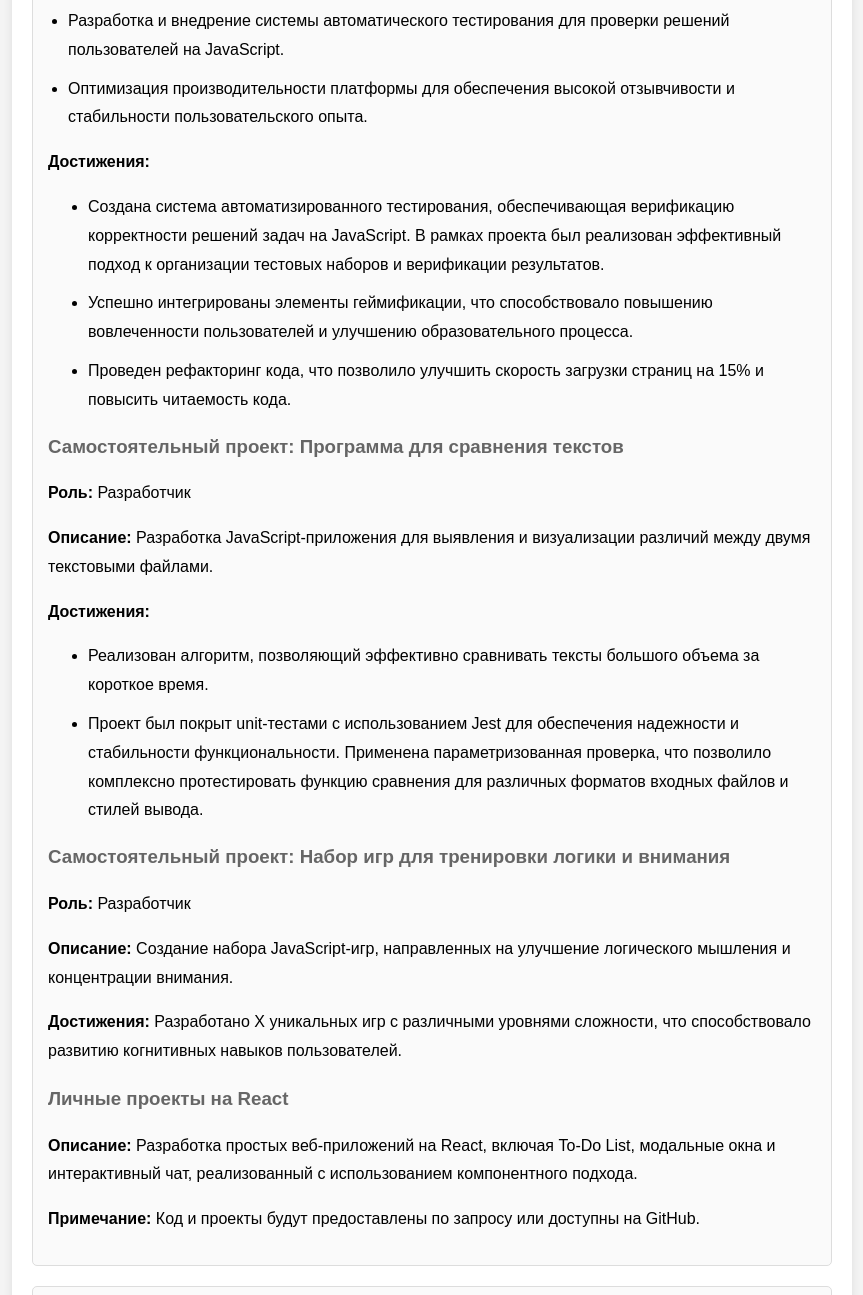
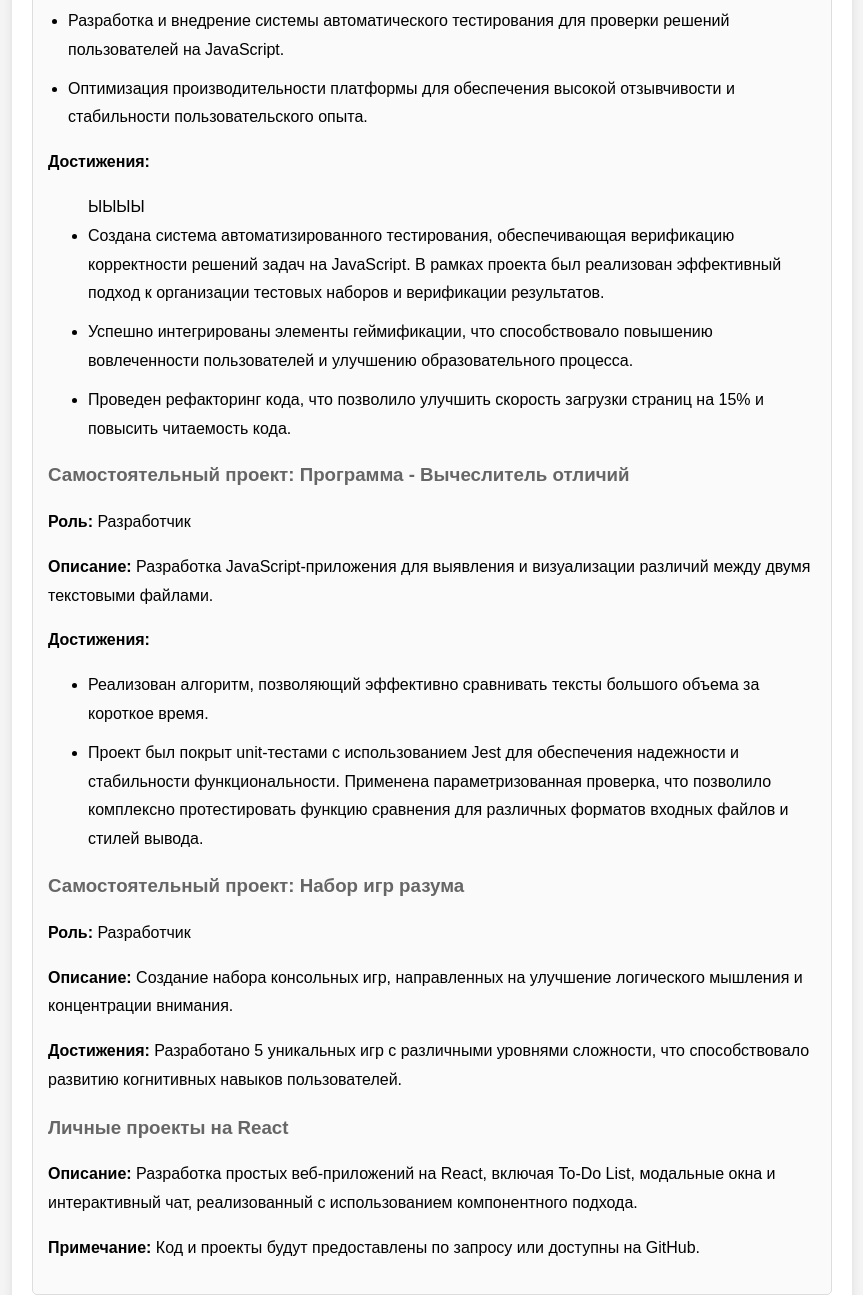
Before and after one commit to YaroslavDudin/rezume.github.io, a plain HTML site: page docs/index.html in a window 1280 px wide. Shown: the part 1452-2747 px from the top of the page, without its empty margins (208-1071 px from the left). Drawn offline with Linux system fonts and the light colour scheme.

Commit message:
fix naming

```diff
--- a/docs/index.html
+++ b/docs/index.html
@@ -44,13 +44,13 @@
             <li>Оптимизация производительности платформы для обеспечения высокой отзывчивости и стабильности пользовательского опыта.</li>
         </ul>
         <p><strong>Достижения:</strong></p>
-        <ul class="achievement">
+        <ul class="achievement">ЫЫЫЫ
             <li>Создана система автоматизированного тестирования, обеспечивающая верификацию корректности решений задач на JavaScript. В рамках проекта был реализован эффективный подход к организации тестовых наборов и верификации результатов.</li>
             <li>Успешно интегрированы элементы геймификации, что способствовало повышению вовлеченности пользователей и улучшению образовательного процесса.</li>
             <li>Проведен рефакторинг кода, что позволило улучшить скорость загрузки страниц на 15% и повысить читаемость кода.</li>
         </ul>
 
-        <h3>Самостоятельный проект: Программа для сравнения текстов</h3>
+        <h3>Самостоятельный проект: Программа - Вычеслитель отличий</h3>
         <p><strong>Роль:</strong> Разработчик</p>
         <p><strong>Описание:</strong> Разработка JavaScript-приложения для выявления и визуализации различий между двумя текстовыми файлами.</p>
         <p><strong>Достижения:</strong></p>
@@ -59,10 +59,10 @@
             <li>Проект был покрыт unit-тестами с использованием Jest для обеспечения надежности и стабильности функциональности. Применена параметризованная проверка, что позволило комплексно протестировать функцию сравнения для различных форматов входных файлов и стилей вывода.</li>
         </ul>
 
-        <h3>Самостоятельный проект: Набор игр для тренировки логики и внимания</h3>
+        <h3>Самостоятельный проект: Набор игр разума</h3>
         <p><strong>Роль:</strong> Разработчик</p>
-        <p><strong>Описание:</strong> Создание набора JavaScript-игр, направленных на улучшение логического мышления и концентрации внимания.</p>
-        <p><strong>Достижения:</strong> Разработано X уникальных игр с различными уровнями сложности, что способствовало развитию когнитивных навыков пользователей.</p>
+        <p><strong>Описание:</strong> Создание набора консольных игр, направленных на улучшение логического мышления и концентрации внимания.</p>
+        <p><strong>Достижения:</strong> Разработано 5 уникальных игр с различными уровнями сложности, что способствовало развитию когнитивных навыков пользователей.</p>
 
         <h3>Личные проекты на React</h3>
         <p><strong>Описание:</strong> Разработка простых веб-приложений на React, включая To-Do List, модальные окна и интерактивный чат, реализованный с использованием компонентного подхода.</p>
```
